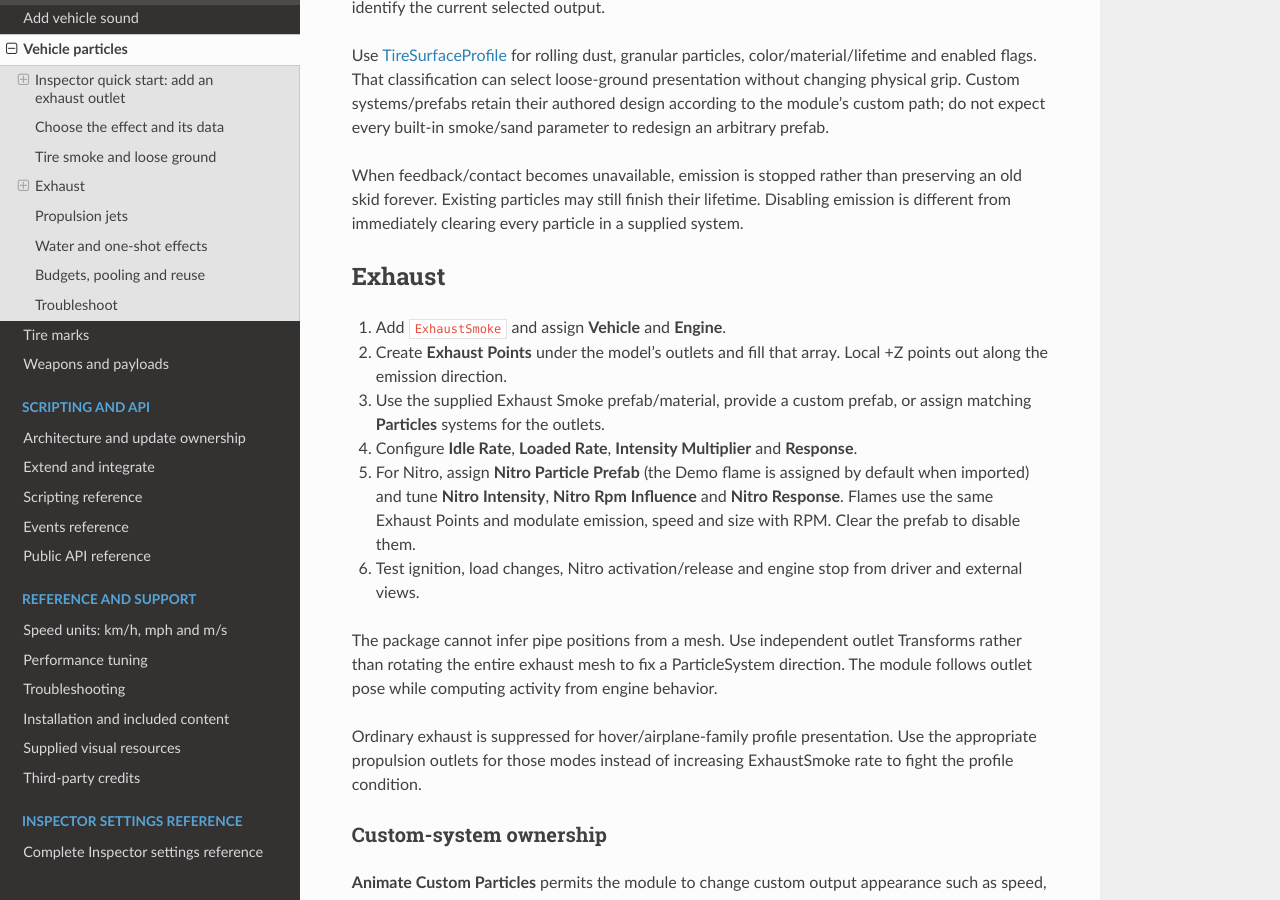
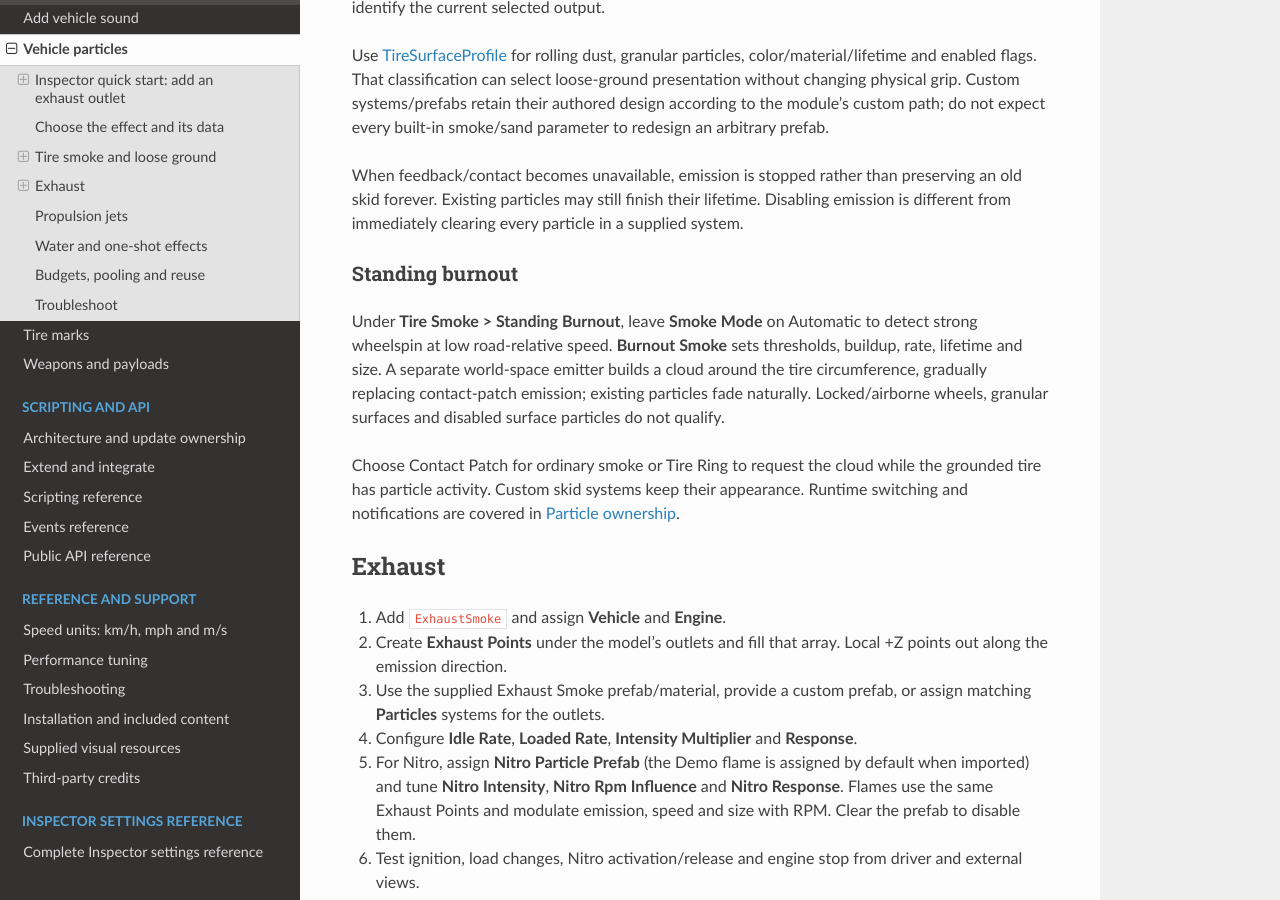
Before and after one commit to szczyglis-dev/easy-vehicle-system, a Sphinx documentation site: the page built from docs/source/Particles.rst, in a window 1280 px wide and 900 px high, scrolled down 1832 px. Built offline with Sphinx 7.4.7 and the Read the Docs theme 3.1.0, drawn with Linux system fonts in a browser that asks for light colours; pages that are not in the unit, such as notebooks, are missing from menus.

Commit message:
Fix: link to ref

```diff
--- a/docs/source/Particles.rst
+++ b/docs/source/Particles.rst
@@ -65,6 +65,15 @@ Maximum Rate is particles/second at the upper activity range. Minimum Intensity
 Use :ref:`TireSurfaceProfile <evs-surfaces--rolling-activity-versus-skid-activity>` for rolling dust, granular particles, color/material/lifetime and enabled flags. That classification can select loose-ground presentation without changing physical grip. Custom systems/prefabs retain their authored design according to the module's custom path; do not expect every built-in smoke/sand parameter to redesign an arbitrary prefab.
 
 When feedback/contact becomes unavailable, emission is stopped rather than preserving an old skid forever. Existing particles may still finish their lifetime. Disabling emission is different from immediately clearing every particle in a supplied system.
+
+.. _evs-particles--standing-burnout:
+
+Standing burnout
+~~~~~~~~~~~~~~~~
+
+Under **Tire Smoke > Standing Burnout**, leave **Smoke Mode** on Automatic to detect strong wheelspin at low road-relative speed. **Burnout Smoke** sets thresholds, buildup, rate, lifetime and size. A separate world-space emitter builds a cloud around the tire circumference, gradually replacing contact-patch emission; existing particles fade naturally. Locked/airborne wheels, granular surfaces and disabled surface particles do not qualify.
+
+Choose Contact Patch for ordinary smoke or Tire Ring to request the cloud while the grounded tire has particle activity. Custom skid systems keep their appearance. Runtime switching and notifications are covered in :ref:`Particle ownership <evs-scripting-presentation--particle-ownership>`.
 
 .. _evs-particles--exhaust:
 
```
